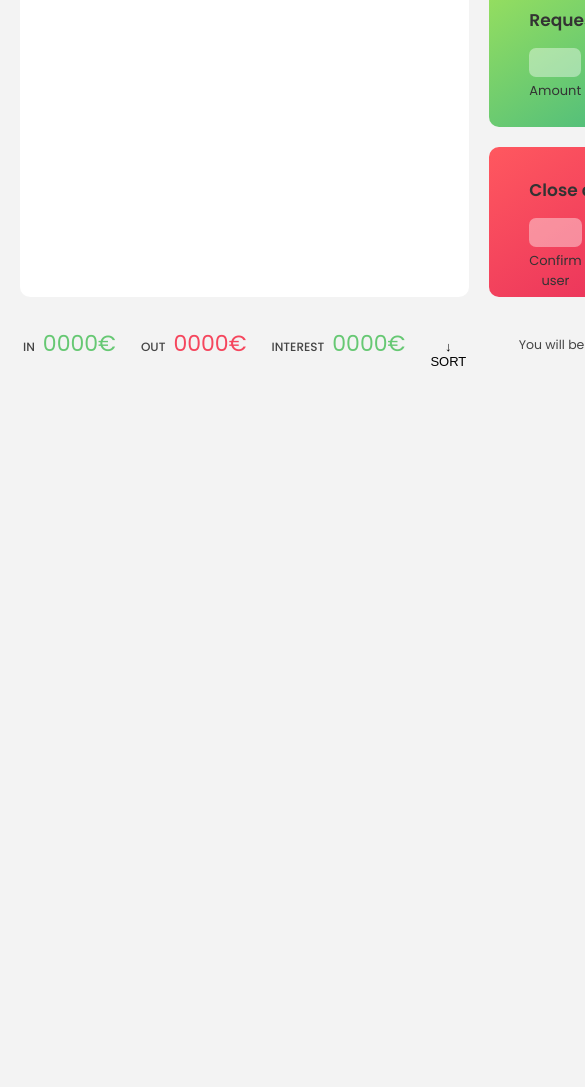
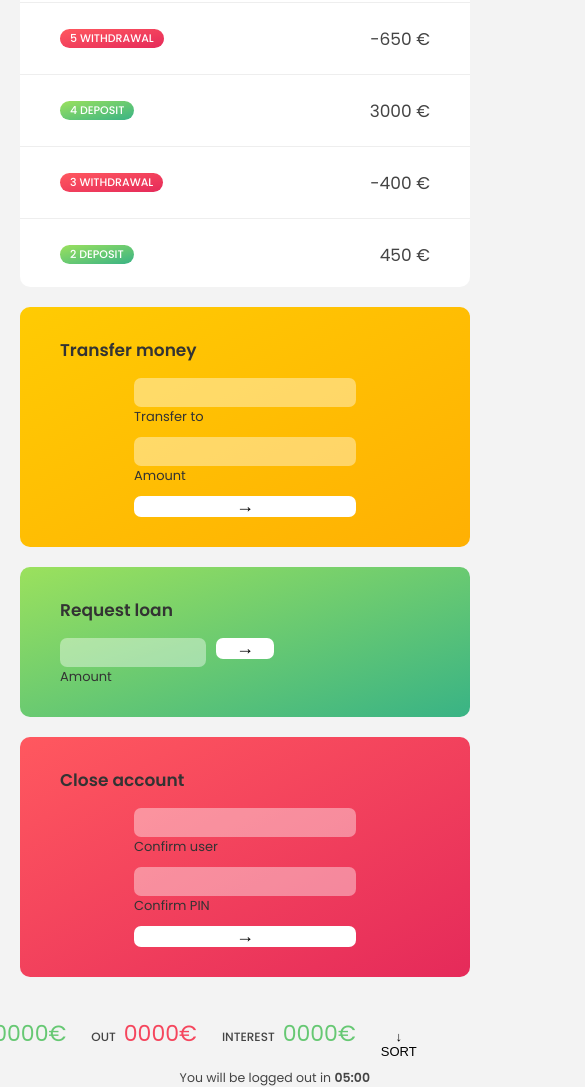
Before and after one commit to Mariam-Kvirkviia/Udemy-JS-course, a plain HTML site: page BANKIST/index.html in a window 390 px wide. Shown: the part 448-1535 px from the top of the page, 585 px wide, since content can reach past the window. Before the commit the page ends 844 px from the top, so only its background shows below. Drawn offline with Linux system fonts and the light colour scheme.

Commit message:
made responsive (until 600px)

```diff
--- a/BANKIST/index.html
+++ b/BANKIST/index.html
@@ -49,9 +49,13 @@
       </div>
 
       <!-- MOVEMENTS -->
+      <div class="app2">
+        <div class="app2-upper">
           <div class="movements">
             <div class="movements__row">
-          <div class="movements__type movements__type--deposit">2 deposit</div>
+              <div class="movements__type movements__type--deposit">
+                2 deposit
+              </div>
               <div class="movements__date">3 days ago</div>
               <div class="movements__value">4 000€</div>
             </div>
@@ -63,8 +67,65 @@
               <div class="movements__value">-378€</div>
             </div>
           </div>
+        </div>
 
         <!-- SUMMARY -->
+
+        <!-- OPERATION: TRANSFERS -->
+        <div class="app2-down">
+          <div class="operation operation--transfer">
+            <h2>Transfer money</h2>
+            <form class="form form--transfer">
+              <div>
+                <input type="text" class="form__input form__input--to" />
+                <label class="form__label">Transfer to</label>
+              </div>
+              <div>
+                <input type="number" class="form__input form__input--amount" />
+                <label class="form__label">Amount</label>
+              </div>
+              <button class="form__btn form__btn--transfer">&rarr;</button>
+            </form>
+          </div>
+
+          <!-- OPERATION: LOAN -->
+          <div class="operation operation--loan">
+            <h2>Request loan</h2>
+            <form class="form form--loan">
+              <div>
+                <input
+                  type="number"
+                  class="form__input form__input--loan-amount"
+                />
+                <label class="form__label form__label--loan">Amount</label>
+              </div>
+              <button class="form__btn form__btn--loan">&rarr;</button>
+            </form>
+          </div>
+
+          <!-- OPERATION: CLOSE -->
+          <div class="operation operation--close">
+            <h2>Close account</h2>
+            <form class="form form--close">
+              <div>
+                <input type="text" class="form__input form__input--user" />
+                <label class="form__label">Confirm user</label>
+              </div>
+              <div>
+                <input
+                  type="password"
+                  maxlength="6"
+                  class="form__input form__input--pin"
+                />
+                <label class="form__label">Confirm PIN</label>
+              </div>
+              <button class="form__btn form__btn--close">&rarr;</button>
+            </form>
+          </div>
+        </div>
+      </div>
+      <!-- LOGOUT TIMER -->
+      <div class="sum-time">
         <div class="summary">
           <p class="summary__label">In</p>
           <p class="summary__value summary__value--in">0000€</p>
@@ -74,49 +135,10 @@
           <p class="summary__value summary__value--interest">0000€</p>
           <button class="btn--sort">&downarrow; SORT</button>
         </div>
-
-      <!-- OPERATION: TRANSFERS -->
-      <div class="operation operation--transfer">
-        <h2>Transfer money</h2>
-        <form class="form form--transfer">
-          <input type="text" class="form__input form__input--to" />
-          <input type="number" class="form__input form__input--amount" />
-          <button class="form__btn form__btn--transfer">&rarr;</button>
-          <label class="form__label">Transfer to</label>
-          <label class="form__label">Amount</label>
-        </form>
-      </div>
-
-      <!-- OPERATION: LOAN -->
-      <div class="operation operation--loan">
-        <h2>Request loan</h2>
-        <form class="form form--loan">
-          <input type="number" class="form__input form__input--loan-amount" />
-          <button class="form__btn form__btn--loan">&rarr;</button>
-          <label class="form__label form__label--loan">Amount</label>
-        </form>
-      </div>
-
-      <!-- OPERATION: CLOSE -->
-      <div class="operation operation--close">
-        <h2>Close account</h2>
-        <form class="form form--close">
-          <input type="text" class="form__input form__input--user" />
-          <input
-            type="password"
-            maxlength="6"
-            class="form__input form__input--pin"
-          />
-          <button class="form__btn form__btn--close">&rarr;</button>
-          <label class="form__label">Confirm user</label>
-          <label class="form__label">Confirm PIN</label>
-        </form>
-      </div>
-
-      <!-- LOGOUT TIMER -->
         <p class="logout-timer">
           You will be logged out in <span class="timer">05:00</span>
         </p>
+      </div>
     </main>
 
     <!-- <footer>
--- a/BANKIST/script.js
+++ b/BANKIST/script.js
@@ -80,17 +80,18 @@ set.forEach((el, ind) => {
   console.log(el, ind);
 });*/
 const display = function (mov) {
+  containerMovements.innerHTML = '';
   mov.forEach((el, i) => {
-    let type = el > 0 ? 'deposit' : 'withrawl';
+    let type = el > 0 ? 'deposit' : 'withdrawal';
     let html = `<div class="movements__row">
-          <div class="movements__type movements__type--${type}">{${
+          <div class="movements__type movements__type--${type}">${
       i + 1
-    } ${type}}</div>
+    } ${type}</div>
 
-          <div class="movements__value">${el}</div>
-        </div>*/
+          <div class="movements__value">${el} &euro;</div>
+        </div>
  `;
-
+    containerMovements.insertAdjacentHTML('afterbegin', html);
   });
 };
 
--- a/BANKIST/style.css
+++ b/BANKIST/style.css
@@ -88,21 +88,31 @@ nav {
   position: relative;
   max-width: 100rem;
   margin: 4rem auto;
-  display: grid;
-  grid-template-columns: 4fr 3fr;
-  grid-template-rows: auto repeat(3, 15rem) auto;
-  gap: 2rem;
 
   /* NOTE This creates the fade in/out anumation */
   /*opacity: 0;*/
   transition: all 1s;
 }
+.app2 {
+  display: grid;
+  grid-template-columns: repeat(auto-fit, minmax(450px, 1fr));
 
+  gap: 2rem;
+}
+@media (max-width: 960px) {
+  .app2 {
+    max-width: 600px;
+    margin: 0 auto;
+  }
+  .movements__row {
+    justify-content: center;
+  }
+}
 .balance {
-  grid-column: 1 / span 2;
   display: flex;
   align-items: flex-end;
   justify-content: space-between;
+  align-items: center;
   margin-bottom: 2rem;
 }
 
@@ -124,9 +134,9 @@ nav {
 
 /* MOVEMENTS */
 .movements {
-  grid-row: 2 / span 3;
   background-color: #fff;
   border-radius: 1rem;
+  height: 500px;
   overflow: scroll;
 }
 
@@ -134,6 +144,7 @@ nav {
   padding: 2.25rem 4rem;
   display: flex;
   align-items: center;
+  justify-content: space-between;
   border-bottom: 1px solid #eee;
 }
 
@@ -164,16 +175,21 @@ nav {
 
 .movements__value {
   font-size: 1.7rem;
-  margin-left: auto;
 }
 
 /* SUMMARY */
+.sum-time {
+  display: grid;
+  grid-template-columns: repeat(auto-fit, minmax(320px, 1fr));
+  align-items: center;
+  justify-items: center;
+  gap: 10px;
+  margin-top: 20px;
+}
 .summary {
-  grid-row: 5 / 6;
   display: flex;
   align-items: baseline;
   padding: 0 0.3rem;
-  margin-top: 1rem;
 }
 
 .summary__label {
@@ -198,7 +214,6 @@ nav {
 }
 
 .btn--sort {
-  margin-left: auto;
   border: none;
   background: none;
   font-size: 1.3rem;
@@ -211,8 +226,18 @@ nav {
   border-radius: 1rem;
   padding: 3rem 4rem;
   color: #333;
+  margin-bottom: 20px;
 }
+@media (max-width: 490px) {
+  .form.form--close,
+  .form.form--transfer,
+  .form.form--loan {
+    grid-template-columns: 0.6fr;
 
+    grid-column: 1/-1;
+    justify-content: center;
+  }
+}
 .operation--transfer {
   background-image: linear-gradient(to top left, #ffb003, #ffcb03);
 }
@@ -234,9 +259,9 @@ h2 {
 
 .form {
   display: grid;
-  grid-template-columns: 2.5fr 2.5fr 1fr;
-  grid-template-rows: auto auto;
-  gap: 0.4rem 1rem;
+  grid-template-columns: 1fr 1fr 0.7fr;
+  align-items: flex-start;
+  gap: 1rem;
 }
 
 /* Exceptions for interst */
@@ -286,10 +311,9 @@ h2 {
 }
 
 .logout-timer {
-  padding: 0 0.3rem;
-  margin-top: 1.9rem;
-  text-align: right;
   font-size: 1.25rem;
+  display: inline-block;
+  justify-self: flex-end;
 }
 
 .timer {
```
Lines whose indentation alone changed are shown as unchanged.
